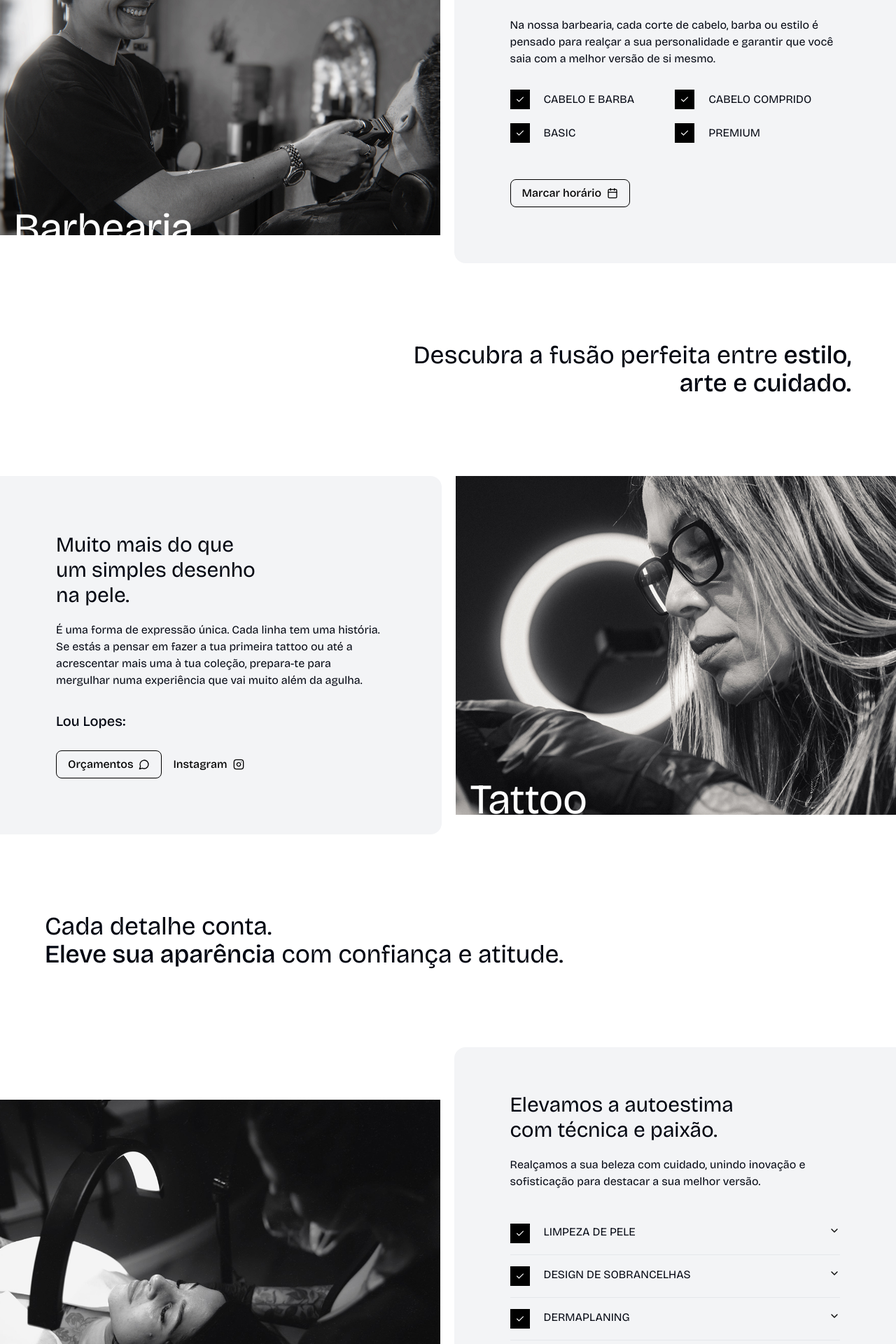
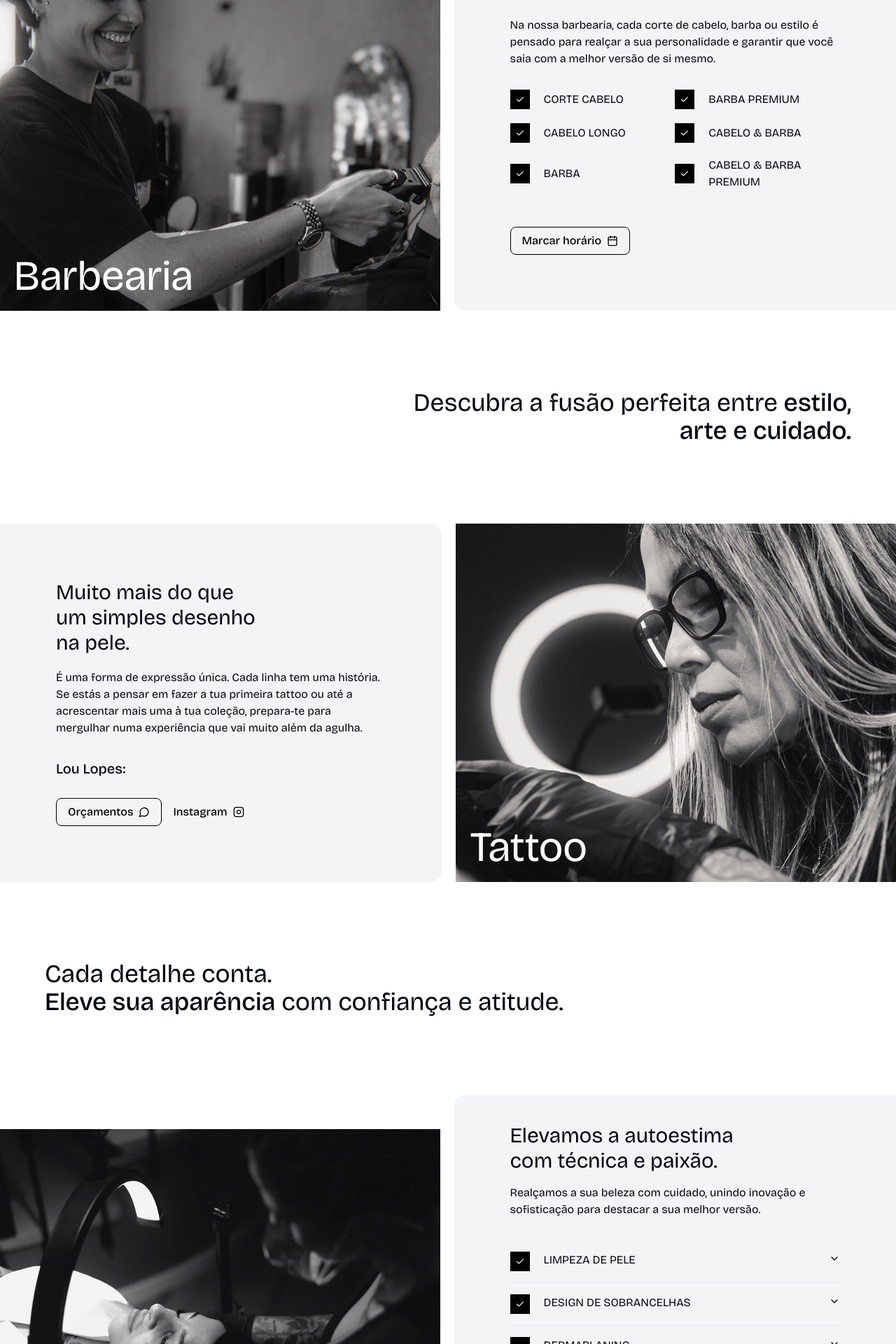
Before and after one commit to marcuswmc/sattis-nextjs-website, a Next.js app: page / in a window 1280 px wide. Shown: the part 1800-3720 px from the top of the page at 70% size. Built offline with nearby package versions, Linux system fonts and the light colour scheme.

Commit message:
update: responsive apdates

```diff
--- a/src/components/appointmentForm/AppointmentForm.tsx
+++ b/src/components/appointmentForm/AppointmentForm.tsx
@@ -651,7 +651,7 @@ const AppointmentForm = () => {
                         </p>
                       )}
                     </div>
-                    <div className="flex justify-between pt-4">
+                    {/* <div className="flex justify-between pt-4">
                       <Button
                         onClick={scrollLeft}
                         className=" bg-white p-2 rounded-md shadow hover:bg-gray-100"
@@ -666,7 +666,7 @@ const AppointmentForm = () => {
                       >
                         <ChevronRight />
                       </Button>
-                    </div>
+                    </div> */}
                   </div>
                 )}
 
--- a/src/components/barberSection.tsx
+++ b/src/components/barberSection.tsx
@@ -41,7 +41,7 @@ export default function BarberSection() {
           src={barberSectionImg}
           alt="Barbearia"
           quality={100}
-          className=""
+          className="w-full h-full object-cover object-center"
         />
         <span className="absolute bottom-5 left-5 text-white text-6xl">
           Barbearia
@@ -67,21 +67,31 @@ export default function BarberSection() {
           <div className="flex flex-col gap-5 md:gap-0 md:flex-row md:items-center">
             <div className="flex gap-5 items-center w-full md:w-[50%]">
               <Image src={checkIc} alt="service-icon" />
-              <p className="uppercase">Cabelo e barba</p>
+              <p className="uppercase">Corte Cabelo</p>
             </div>
             <div className="flex gap-5 items-center w-full md:w-[50%]">
               <Image src={checkIc} alt="service-icon" />
-              <p className="uppercase">Cabelo comprido</p>
+              <p className="uppercase">Barba Premium</p>
             </div>
           </div>
           <div className="flex flex-col gap-5 md:gap-0 md:flex-row md:items-center">
             <div className="flex gap-5 items-center w-full md:w-[50%]">
               <Image src={checkIc} alt="service-icon" />
-              <p className="uppercase">Basic</p>
+              <p className="uppercase">Cabelo Longo</p>
             </div>
             <div className="flex gap-5 items-center w-full md:w-[50%]">
               <Image src={checkIc} alt="service-icon" />
-              <p className="uppercase">Premium</p>
+              <p className="uppercase">Cabelo & Barba</p>
+            </div>
+          </div>
+          <div className="flex flex-col gap-5 md:gap-0 md:flex-row md:items-center">
+            <div className="flex gap-5 items-center w-full md:w-[50%]">
+              <Image src={checkIc} alt="service-icon" />
+              <p className="uppercase">Barba</p>
+            </div>
+            <div className="flex gap-5 items-center w-full md:w-[50%]">
+              <Image src={checkIc} alt="service-icon" />
+              <p className="uppercase">Cabelo & Barba Premium</p>
             </div>
           </div>
         </motion.div>
--- a/src/components/esteticaSection.tsx
+++ b/src/components/esteticaSection.tsx
@@ -49,6 +49,7 @@ export default function EsteticaSection() {
           src={esteticaSectionImg}
           alt="Estética"
           quality={100}
+          className="w-full h-full object-cover object-center"
         />
         <span className="absolute bottom-5 right-5 text-white text-6xl">
           Estética
@@ -58,11 +59,11 @@ export default function EsteticaSection() {
       {/* Conteúdo */}
       <motion.div
         variants={itemVariantsRight}
-        className="bg-gray-100 w-full md:w-[50%] flex flex-col gap-8 py-16 px-8 justify-center md:px-20 md:rounded-tl-2xl md:rounded-l-2xl"
+        className="bg-gray-100 w-full md:w-[50%] flex flex-col gap-8 py-10 px-8 justify-center md:px-20 md:rounded-tl-2xl md:rounded-l-2xl"
       >
         <motion.div
           variants={itemVariantsRight}
-          className="flex flex-col gap-5"
+          className="flex flex-col gap-4"
         >
           <h3 className="text-3xl">
             Elevamos a autoestima <br />
--- a/src/components/footer.tsx
+++ b/src/components/footer.tsx
@@ -20,7 +20,7 @@ export default function Footer() {
   const [showForm, setShowForm] = useState(false);
 
   return (
-    <div className="mt-28 bg-black px-8 md:px-16 py-20 flex justify-between flex-col md:flex-row gap-12 text-white">
+    <div className="mt-16 bg-black px-8 md:px-16 py-20 flex justify-between flex-col md:flex-row gap-12 text-white">
       <div className="flex flex-col gap-8">
         <div>
           <Image src={logo} alt="Sattis Studio" width={100} />
@@ -32,7 +32,7 @@ export default function Footer() {
           </div>
           <div className="flex gap-3">
             <Mail size={18} />
-            <p className="text-sm">sattis@hotmail.com</p>
+            <p className="text-sm">s4ttis@hotmail.com</p>
           </div>
           <div className="flex gap-3">
             <MapPin size={18} />
@@ -62,7 +62,7 @@ export default function Footer() {
             </Button>
           </Link>
           <Link
-            href="https://www.instagram.com/s4ttis/"
+            href="https://www.instagram.com/sattis_studio/"
             target="_blank"
             rel="noopener noreferrer"
           >
--- a/src/components/formModal.tsx
+++ b/src/components/formModal.tsx
@@ -2,8 +2,6 @@
 
 import { X } from "lucide-react";
 import AppointmentForm from "./appointmentForm/AppointmentForm";
-import Image from "next/image";
-import imgBg from "@/data/imgs/bg-hero.jpg";
 import { Suspense, useRef } from "react";
 
 interface ModalProps {
@@ -29,18 +27,17 @@ export default function FormModal({ isOpen, onClose }: ModalProps) {
     >
       <div
         ref={modalRef}
-        className="relative flex flex-col items-center h-auto bg-black rounded-lg w-full md:max-w-[600px] max-w-[450px] shadow-lg"
+        className="relative flex flex-col items-center h-auto bg-black rounded-lg w-full md:max-w-[600px] max-w-[450px] max-h-[90vh] shadow-lg mx-2"
       >
-        <div className="relative w-full h-auto">
+        <div className="relative w-full h-auto z-50">
           <button
             className="absolute top-3 right-3 text-gray-600 hover:text-black"
             onClick={onClose}
           >
             <X size={24} />
           </button>
-          <Image src={imgBg} alt="Marcações" className="rounded-t-lg" />
         </div>
-        <div className="p-6 w-full -mt-40 relative z-10 rounded-b-lg">
+        <div className="p-6 w-full relative z-10 rounded-b-lg overflow-y-auto">
           <div className="flex justify-center">
             <Suspense fallback={null}>
               <AppointmentForm />
--- a/src/components/piercingSection.tsx
+++ b/src/components/piercingSection.tsx
@@ -41,7 +41,7 @@ export default function PiercingSection() {
           src={piercingSectionImg}
           alt="Piercings"
           quality={100}
-          className=""
+          className="w-full h-full object-cover object-center"
         />
         <span className="absolute bottom-5 left-5 text-white text-6xl">
           Piercings
@@ -86,7 +86,7 @@ export default function PiercingSection() {
             variant="link"
             className="mt-5 text-md border-black text-black cursor-pointer"
           >
-            <Link href={"https://www.instagram.com/s4ttis/"} target="_blank">
+            <Link href={"https://www.instagram.com/sattis_studio/"} target="_blank">
               Instagram <Instagram />
             </Link>
           </Button>
--- a/src/components/swiperSlider.tsx
+++ b/src/components/swiperSlider.tsx
@@ -42,9 +42,39 @@ export default function SwiperSlider() {
           spaceBetween={20}
           slidesPerView={1.2}
           breakpoints={{
+            375: {
+              slidesPerView: 1.3,
+              spaceBetween: 12,
+            },
+
+            480: {
+              slidesPerView: 1.5,
+              spaceBetween: 16,
+            },
+
+            640: {
+              slidesPerView: 2.2,
+              spaceBetween: 16,
+            },
+
+            768: {
+              slidesPerView: 2.5,
+              spaceBetween: 18,
+            },
+
             1024: {
+              slidesPerView: 3.2,
+              spaceBetween: 20,
+            },
+
+            1280: {
+              slidesPerView: 3.8,
+              spaceBetween: 20,
+            },
+
+            1536: {
               slidesPerView: 4.1,
-              spaceBetween: 20,
+              spaceBetween: 24,
             },
           }}
           className="xl:h-[400px]"
--- a/src/components/tattooSection.tsx
+++ b/src/components/tattooSection.tsx
@@ -36,7 +36,7 @@ export default function TattooSection() {
         variants={itemVariantsLeft}
         className="relative w-full md:w-[50%]"
       >
-        <Image src={tattooSectionImg} alt="Tattoo" quality={100} className="" />
+        <Image src={tattooSectionImg} alt="Tattoo" quality={100} className="w-full h-full object-cover object-center" />
         <span className="absolute bottom-5 left-5 text-white text-6xl">
           Tattoo
         </span>
```
